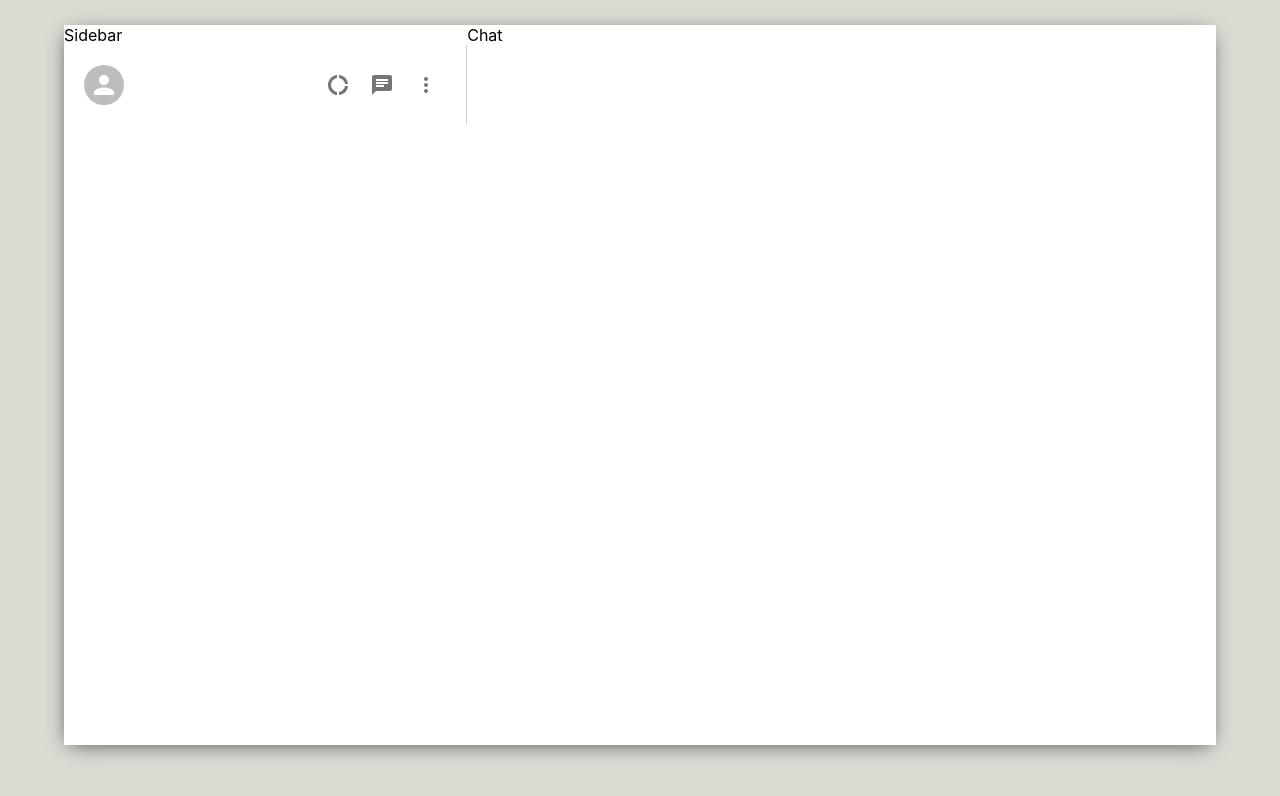
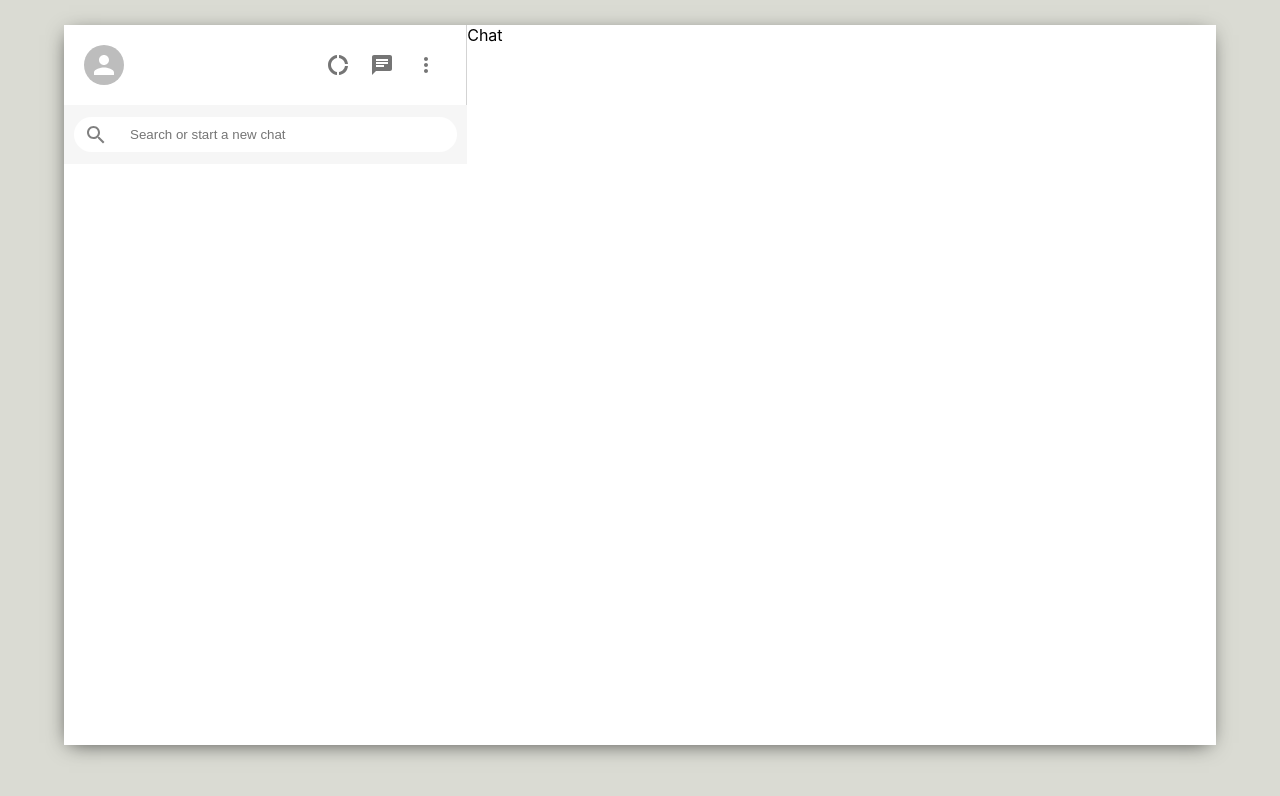
Before and after one commit to Pulkit426/ChromaChat, a React (Create React App) app: page / in a window 1280 px wide. Shown: the top 796 px of the page. Built offline with nearby package versions, Linux system fonts and the light colour scheme.

Commit message:
search bar added

```diff
--- a/src/Sidebar.css
+++ b/src/Sidebar.css
@@ -4,21 +4,50 @@
     flex: 0.35;
 }
 
-.sidebar_header{
+.sidebar__header{
     display: flex;
     justify-content: space-between;
     padding:20px;
     border-right: 1px solid lightgray;
 }
 
-.sidebar_headerRight{
+.sidebar__headerRight{
     display: flex;
     align-items: center;
     justify-content: space-between;
     min-width: 10vw;
 }
 
-.sidebar_headerRight > .MuiSvgIcon-root{
+.sidebar__headerRight > .MuiSvgIcon-root{
     margin-right: 2vw;
     font-size: 24px !important;
 }
+
+.sidebar__search{
+    display: flex;
+    align-items: center;
+    background-color: #f6f6f6;
+    height: 39px;
+    padding: 10px;
+}
+
+.sidebar__searchContainer{
+    display: flex;
+    align-items: center;
+    background-color: white;
+    width: 100%;
+    height: 35px;
+    border-radius: 20px;
+}
+
+.sidebar__searchContainer > .MuiSvgIcon-root{
+    color: gray;
+    padding: 10px;
+}
+
+.sidebar__searchContainer > input {
+    border: none;
+    margin-left: 10px;
+    outline-width: 0;
+
+}
--- a/src/Sidebar.js
+++ b/src/Sidebar.js
@@ -4,14 +4,14 @@ import {Avatar, IconButton} from '@mui/material'
 import ChatIcon from '@mui/icons-material/Chat';
 import DonutLargeIcon from '@mui/icons-material/DonutLarge';
 import MoreVertIcon from '@mui/icons-material/MoreVert';
+import SearchOutlinedIcon from '@mui/icons-material/SearchOutlined';
 
 const Sidebar = () => {
   return (
     <div className='sidebar'>
-        Sidebar
-        <div className='sidebar_header'>
+        <div className='sidebar__header'>
         <Avatar />
-            <div className='sidebar_headerRight'>
+            <div className='sidebar__headerRight'>
 
               <IconButton>
                 <DonutLargeIcon />
@@ -29,6 +29,15 @@ const Sidebar = () => {
             </div>
         </div>
 
+        <div className="sidebar__search">
+          <div className="sidebar__searchContainer">
+          <SearchOutlinedIcon />
+          <input type="text" placeholder="Search or start a new chat" />
+          </div>
+        </div>
+
+
+
     </div>
 
   )
```
